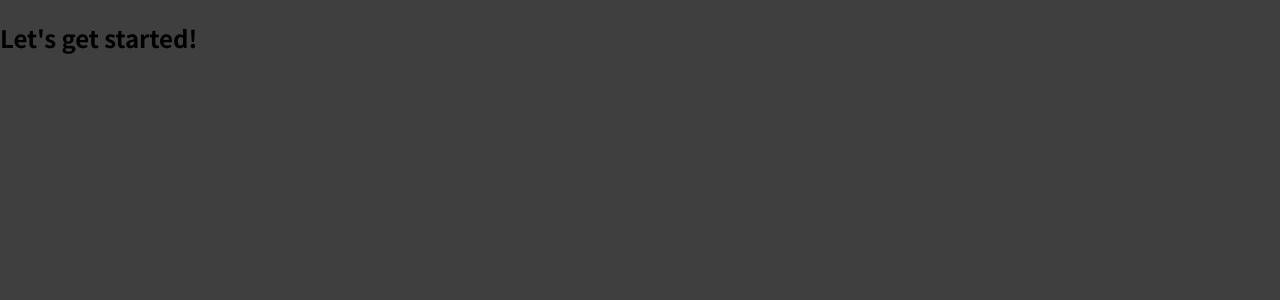
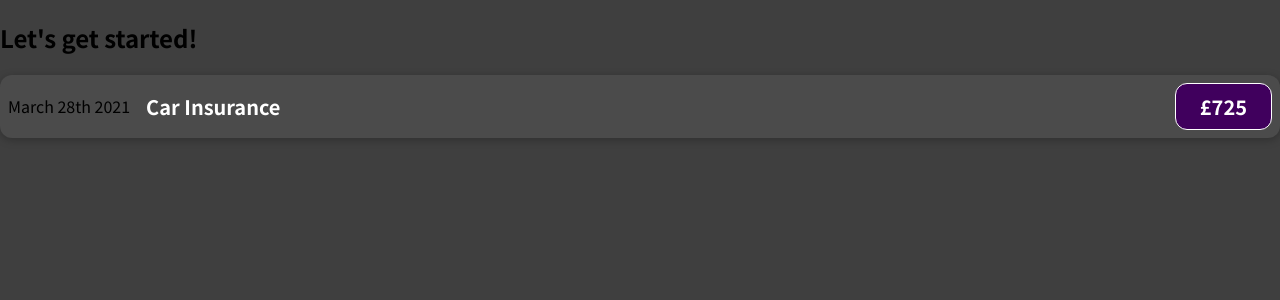
Before and after one commit to matherton/react-complete-guide, a JavaScript app: page / in a window 1280 px wide. Shown: the top 300 px of the page. Built offline with nearby package versions, Linux system fonts and the light colour scheme.

Commit message:
end of lesson 34

```diff
--- a/src/App.js
+++ b/src/App.js
@@ -1,7 +1,10 @@
+import ExpenseItem from "./components/ExpenseItem";
+
 function App() {
   return (
     <div>
       <h2>Let's get started!</h2>
+      <ExpenseItem></ExpenseItem>
     </div>
   );
 }
--- /dev/null
+++ b/src/components/ExpenseItem.css
@@ -0,0 +1,56 @@
+.expense-item {
+  display: flex;
+  justify-content: space-between;
+  align-items: center;
+  box-shadow: 0 2px 8px rgba(0, 0, 0, 0.25);
+  padding: 0.5rem;
+  margin: 1rem 0;
+  border-radius: 12px;
+  background-color: #4b4b4b;
+}
+
+.expense-item__description {
+  display: flex;
+  flex-direction: column;
+  gap: 1rem;
+  align-items: flex-end;
+  flex-flow: column-reverse;
+  justify-content: flex-start;
+  flex: 1;
+}
+
+.expense-item h2 {
+  color: #3a3a3a;
+  font-size: 1rem;
+  flex: 1;
+  margin: 0 1rem;
+  color: white;
+}
+
+.expense-item__price {
+  font-size: 1rem;
+  font-weight: bold;
+  color: white;
+  background-color: #40005d;
+  border: 1px solid white;
+  padding: 0.5rem;
+  border-radius: 12px;
+}
+
+@media (min-width: 580px) {
+  .expense-item__description {
+    flex-direction: row;
+    align-items: center;
+    justify-content: flex-start;
+    flex: 1;
+  }
+
+  .expense-item__description h2 {
+    font-size: 1.25rem;
+  }
+
+  .expense-item__price {
+    font-size: 1.25rem;
+    padding: 0.5rem 1.5rem;
+  }
+}
--- /dev/null
+++ b/src/components/ExpenseItem.js
@@ -0,0 +1,15 @@
+import "./ExpenseItem.css";
+
+function ExpenseItem() {
+  return (
+    <div className="expense-item">
+      <div>March 28th 2021</div>
+      <div className="expense-item__description">
+        <h2>Car Insurance</h2>
+        <div className="expense-item__price">£725</div>
+      </div>
+    </div>
+  );
+}
+
+export default ExpenseItem;
```
